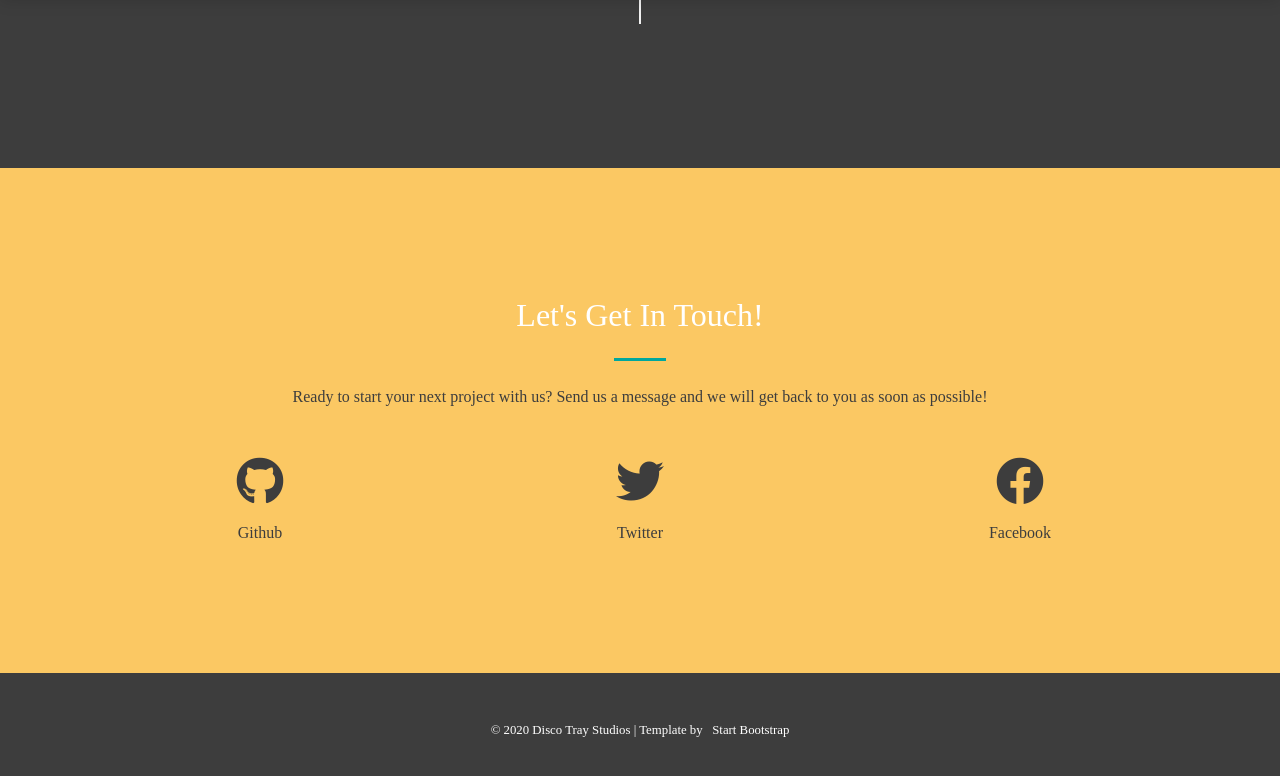
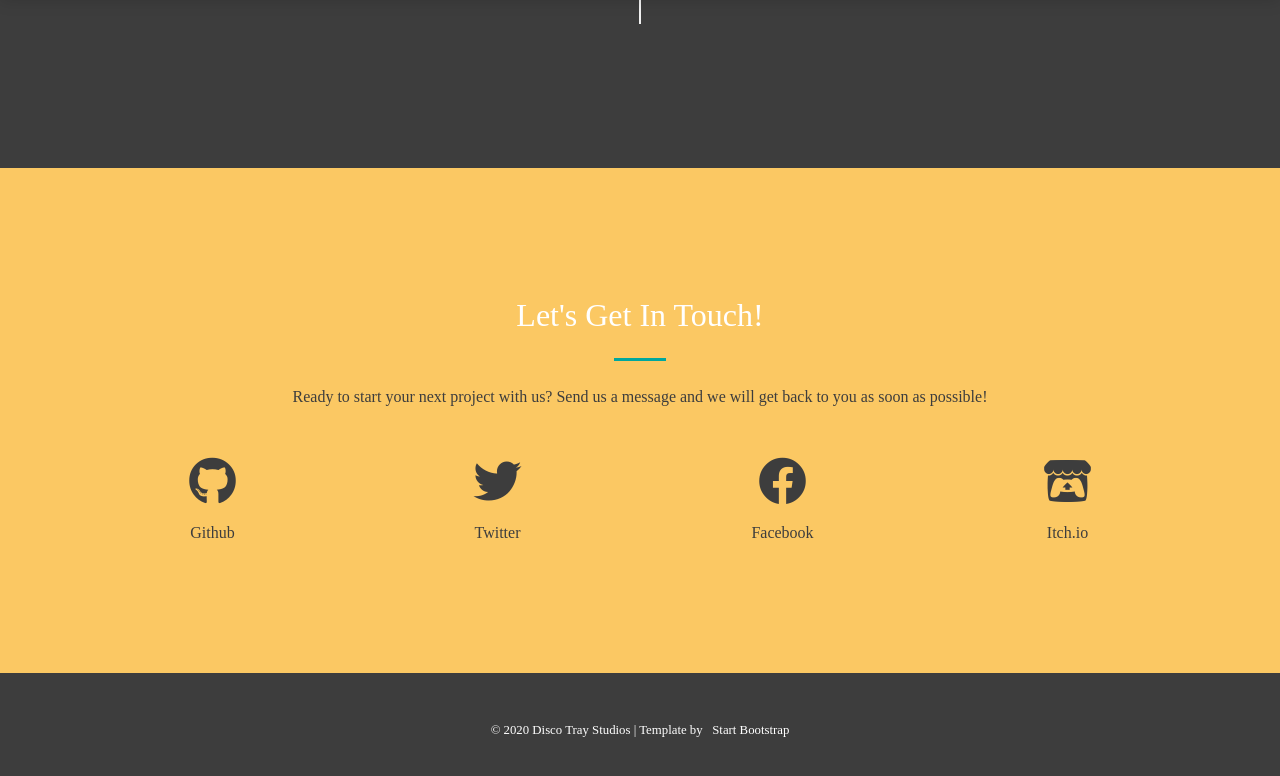
Before and after one commit to souvorinkg/discotraystudios.github.io, a Jekyll site: the page built from index.md, in a window 1280 px wide and 900 px high, scrolled down 4684 px, cut to the strip 111-887 px from the top of the window. Built offline with Jekyll 4.4.1, drawn with Linux system fonts in a browser that asks for light colours; nearby versions of some CDN libraries; some web fonts are replaced.

Commit message:
Adding itch.io logo to contact

```diff
--- a/index.md
+++ b/index.md
@@ -146,5 +146,9 @@ sections:
       icon: fa-facebook
       icon_type: fab
       url: 'https://www.facebook.com/discotraystudios/'
+    - title: Itch.io
+      icon: fa-itch-io
+      icon_type: fab
+      url: 'https://discotraystudios.itch.io/'
 
 ---
```
